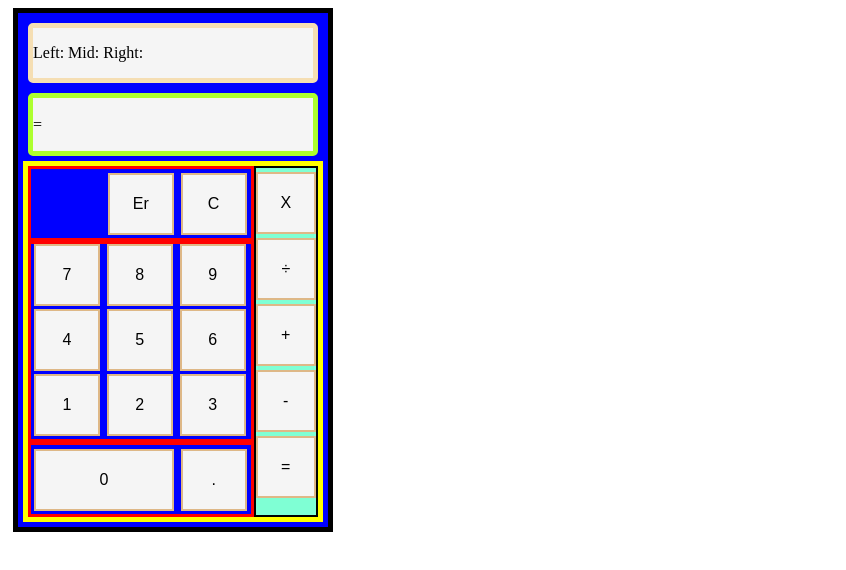
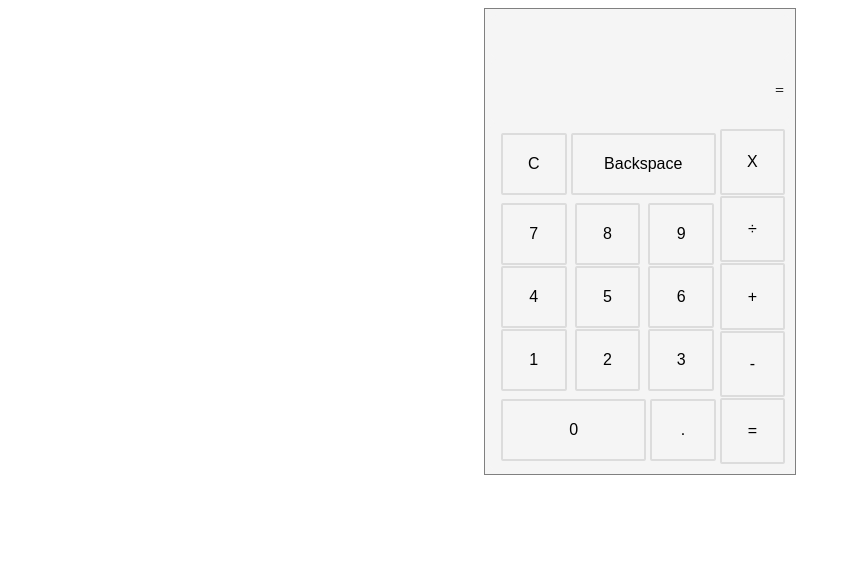
Before and after one commit to Wincc88/Calculator, a plain HTML site: page index.html in a window 1280 px wide. Shown: the whole page, without its empty margins (0-846 px from the left). Drawn offline with Linux system fonts and the light colour scheme.

Commit message:
add css and complete

```diff
--- a/index.html
+++ b/index.html
@@ -11,9 +11,9 @@
     <div class="Calculator">
 
             <div class="display">
-                <p>Left: <span id="numToLeft"></span>
-                Mid: <span id="operatorInMiddle"></span>
-                Right:<span id="numToRight"></span>
+                <p><span id="numToLeft"></span>
+                <span id="operatorInMiddle"></span>
+                <span id="numToRight"></span>
                 </p>
             </div>
 
@@ -27,7 +27,7 @@
 
                          <div id="clearContainer">
                             <button id="ClearAll" name=C>C</button>
-                            <button id="ErasetoLeft" name=Er>Er</button>
+                            <button id="ErasetoLeft" name=Backspace>Backspace</button>
                          </div>
 
                          <div id="numberContainer">
@@ -84,8 +84,6 @@
                 return a/b;
         }
 
-         //console.log(divideNumbers(2, 1));
-         //console.log(divideNumbers(2, 0));
 
 
         let newNum1;
@@ -110,16 +108,6 @@
         }
 
 
-        /**
-        console.log(operate("add", 56, 40));
-        console.log(operate('add', 3, 40));
-        console.log(operate("subtract", 43, 56));
-        console.log(operate("subtract", 59, 40));
-        console.log(operate("subtract", 4, 5));
-        console.log(operate("multiply", 4, 2));
-        console.log(operate("divide", 50, 0));
-        console.log(operate("divide", 150, 10));
-        **/
 
         const buttons = document.querySelectorAll("button");
                buttons.forEach((button) => {
@@ -204,7 +192,7 @@
             }
 
             if(keyName === "Backspace") {
-                buttonClicked = "Er";
+                buttonClicked = "Backspace";
                 keyName = buttonClicked;
             }
 
@@ -230,7 +218,6 @@
         let secondNum = "";
         let operator = "";
         let total = "";
-        let setOperator = true; // will be used to check operator
         let countDecimal = 0;
         let secondCounter = 0;
 
@@ -347,7 +334,7 @@
 
 
         function eraseNumtoLeft() {
-            if ((total === "" || isNaN(total)) && buttonClicked === "Er") {
+            if ((total === "" || isNaN(total)) && buttonClicked === "Backspace") {
 
                 if (firstNum === "") {
                     alert("enter first number");
--- a/stylesheet.css
+++ b/stylesheet.css
@@ -1,48 +1,45 @@
 .Calculator {
   width: 300px;
   /**height: 30%;**/
-  border: 5px solid black;
-  background-color: blue;
+  border: 1px solid gray;
+  background-color: whitesmoke;
   /** align-items: center; **/
   /**justify-content: center; **/
   display: flex;
   flex-direction: column;
   padding: 5px;
-  margin: 5px;
+  margin: auto;
 
 }
 
 
 .display, .middleDiv {
 
-  /** width: 100%;  **/
-  border: 5px solid greenyellow;
+ /** width: 100%;
+  height: auto; **/
+  border: 5px solid whitesmoke;
   border-radius: 5px;
   background-color: whitesmoke;
   align-self: stretch;
   display: flex;
-  margin: 5px;
+  flex-direction: column;
+  margin: 1px;
+  text-align: right;
   }
 
-  .display {
-  border: 5px solid wheat;
-  margin-left: 5px;
+  .middleDiv > p > span {
+    font-size: 18px;
   }
 
 
-  .middleDiv > p > span {
-    font-size: 18px;
-    text-align: right;
-  }
 
   .wholeButtons {
     display: flex;
-    border: 5px solid yellow;
+    border: 5px solid whitesmoke;
+    border-radius: 5px;
     align-items: center;
     justify-content: center;
-    display: flex;
     flex-wrap: nowrap;
-
   }
 
   /**
@@ -53,56 +50,58 @@
   } **/
 
   #btncontainer Button {
-    border: 2px solid burlywood;
+    border: 2px solid gainsboro;
+    border-radius: 2px;
     background-color: whitesmoke;
     width: 30%;
-    margin-bottom: 3px;
     padding: 20px;
     font-size: 16px;
+    margin-top: 1px;
+    margin-left: 3px;
+    margin-right: 1px;
   }
 
   #clearContainer, #numberContainer, #zeroContainer {
-    border: 3px solid red;
-    align-self: self-start;
+    border: 3px solid whitesmoke;
+    align-self: stretch;
     flex-wrap: nowrap;
+    margin-top: 1px;
   }
-  #clearContainer, #zeroContainer {
+
+  #zeroContainer {
     display: flex;
     flex-direction: row-reverse;
     justify-content: flex-start;
   }
 
-  #clearContainer Button, #zeroContainer Button {
-    margin-top: 4px;
-    margin-left: 3px;
-    margin-right: 4px;
+  #clearContainer {
+    display: flex;
   }
 
-  #numberContainer Button {
-    margin-left : 3px;
-  }
 
-   #Zero {
+
+   #Zero, #ErasetoLeft {
     flex-grow: 2;
    }
 
 
   .opbuttons {
-    width: 50%;
-    border: 2px solid black;
-    background-color: aquamarine;
+    width: 55%;
+   /** border: 2px solid black; **/
+   /** background-color: aquamarine; **/
     display: flex;
     flex-direction: column;
     align-self: stretch;
 
+
   }
   .opbuttons Button {
-    border: 2px solid burlywood;
+    border: 2px solid gainsboro;
+    border-radius: 2px;
     background-color: whitesmoke;
     /**width: 30%; **/
-    margin-top: 4px;
     padding: 20px;
+    height: 20%;
+    margin-top: 1px;
     font-size: 16px;
-
-    /** display: flexbox; **/
   }
```
